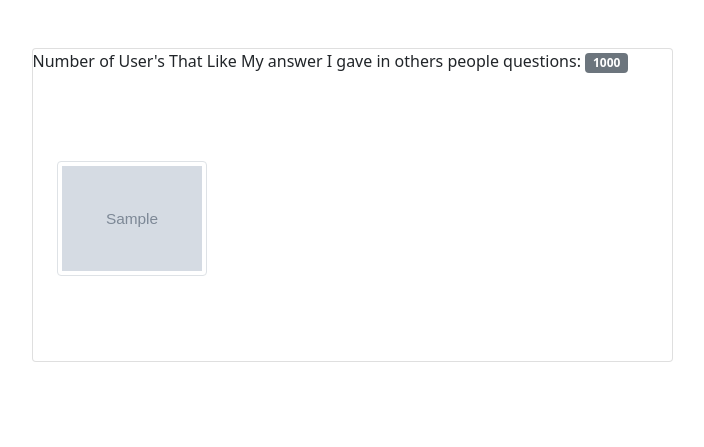
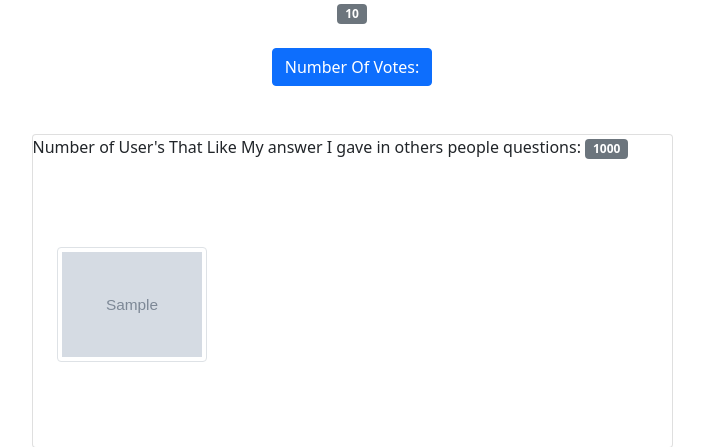
Before and after one commit to drivemetech/question-app, a Django app: template templates/public_profile.html in a window 1280 px wide. Shown: the part 58-505 px from the top of the page, without its empty margins (288-992 px from the left). Run offline with Django 3.2, Linux system fonts and the light colour scheme; the template is opened without the code that fills it: most values are stand-ins (such as "Sample title", 1, 10 or a date in 2020); grey boxes marked "Sample" are stand-in pictures.

Commit message:
added number of likes

```diff
--- a/templates/public_profile.html
+++ b/templates/public_profile.html
@@ -23,6 +23,22 @@
             </div>
         </div>
     </nav>
+
+    <div class="container">
+      <div class="row justify-content-center">
+        <div class="col">
+            <div class="text-center">
+              <span class="badge bg-secondary">{{number_of_likes}}</span>
+              <br>
+              <br>
+              <a href="" class="btn btn-primary">
+                Number Of Votes:
+              </a>
+              <br>
+            </div>
+        </div>
+      </div>
+    </div>
 
     <section class="h-100 gradient-custom-2">
         <div class="container py-5 h-100">
```
